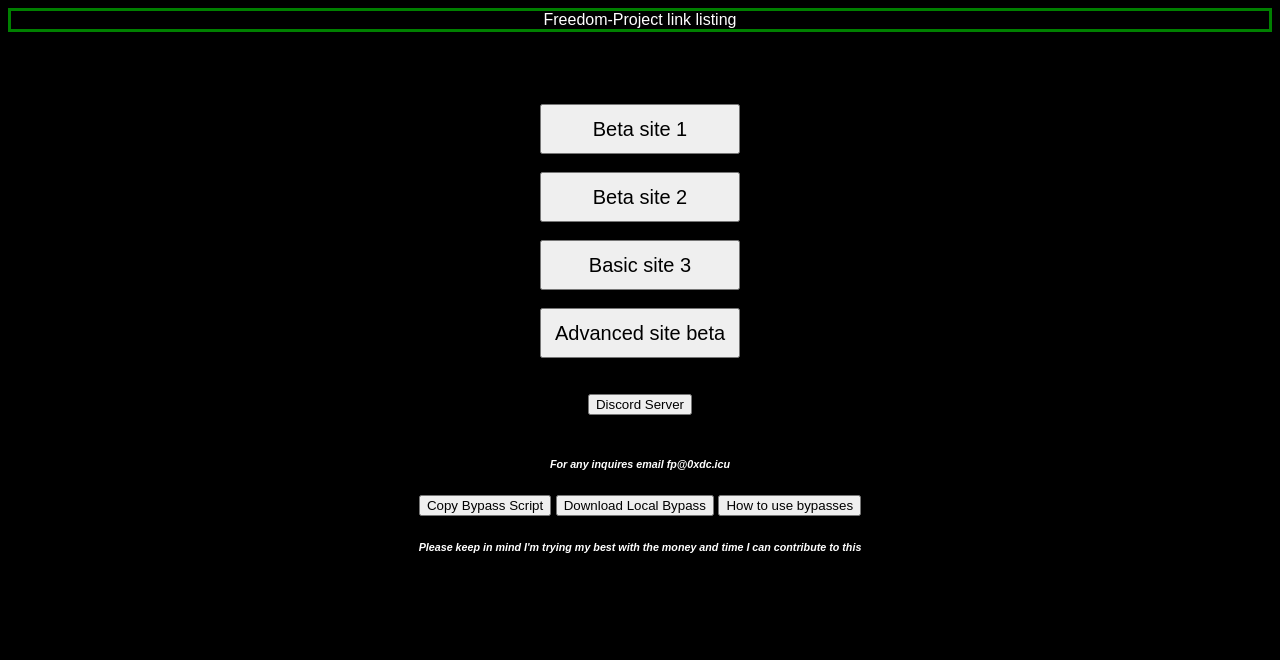
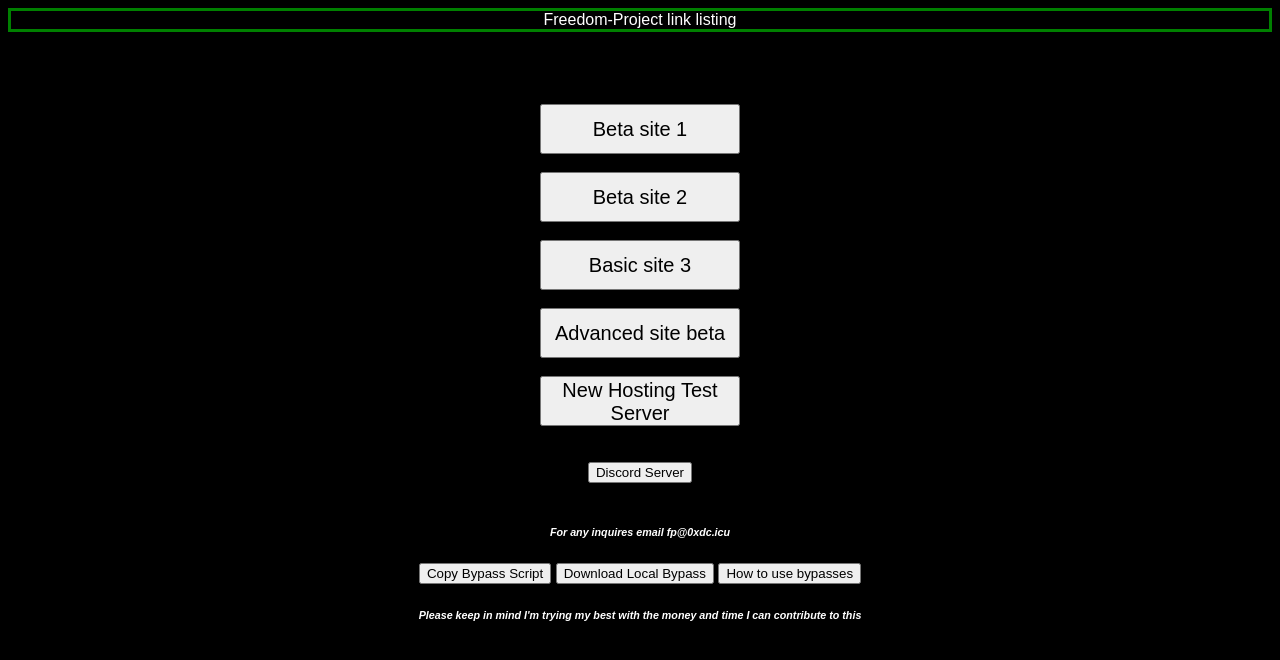
Before and after one commit to b4kt/homepage, a plain HTML site: page index.html in a window 1280 px wide. Drawn offline with Linux system fonts and the light colour scheme.

Commit message:
Update index.html

```diff
--- a/index.html
+++ b/index.html
@@ -17,6 +17,7 @@ Freedom-Project link listing</div>
 <button style="height:50px;width:200px;font-size:20px" type="button" onclick="window.location.href='https://ultemo.herokuapp.com';">Beta site 2</button> <br> <br>
 <button style="height:50px;width:200px;font-size:20px" type="button" onclick="window.location.href='https://echodelta.herokuapp.com';">Basic site 3</button> <br> <br>
 <button style="height:50px;width:200px;font-size:20px" type="button" onclick="window.location.href='https://educatonhal.herokuapp.com';">Advanced site beta</button> <br> <br>
+	<button style="height:50px;width:200px;font-size:20px" type="button" onclick="window.location.href='https://1514.live';">New Hosting Test Server</button> <br> <br>
 <br> <button type="button" onclick="window.location.href='https://discord.gg/jMm65ktMCz';"> Discord Server </button> <br> <br>
 
 	<h6> <i> For any inquires email fp@0xdc.icu </i> </h6>
```
